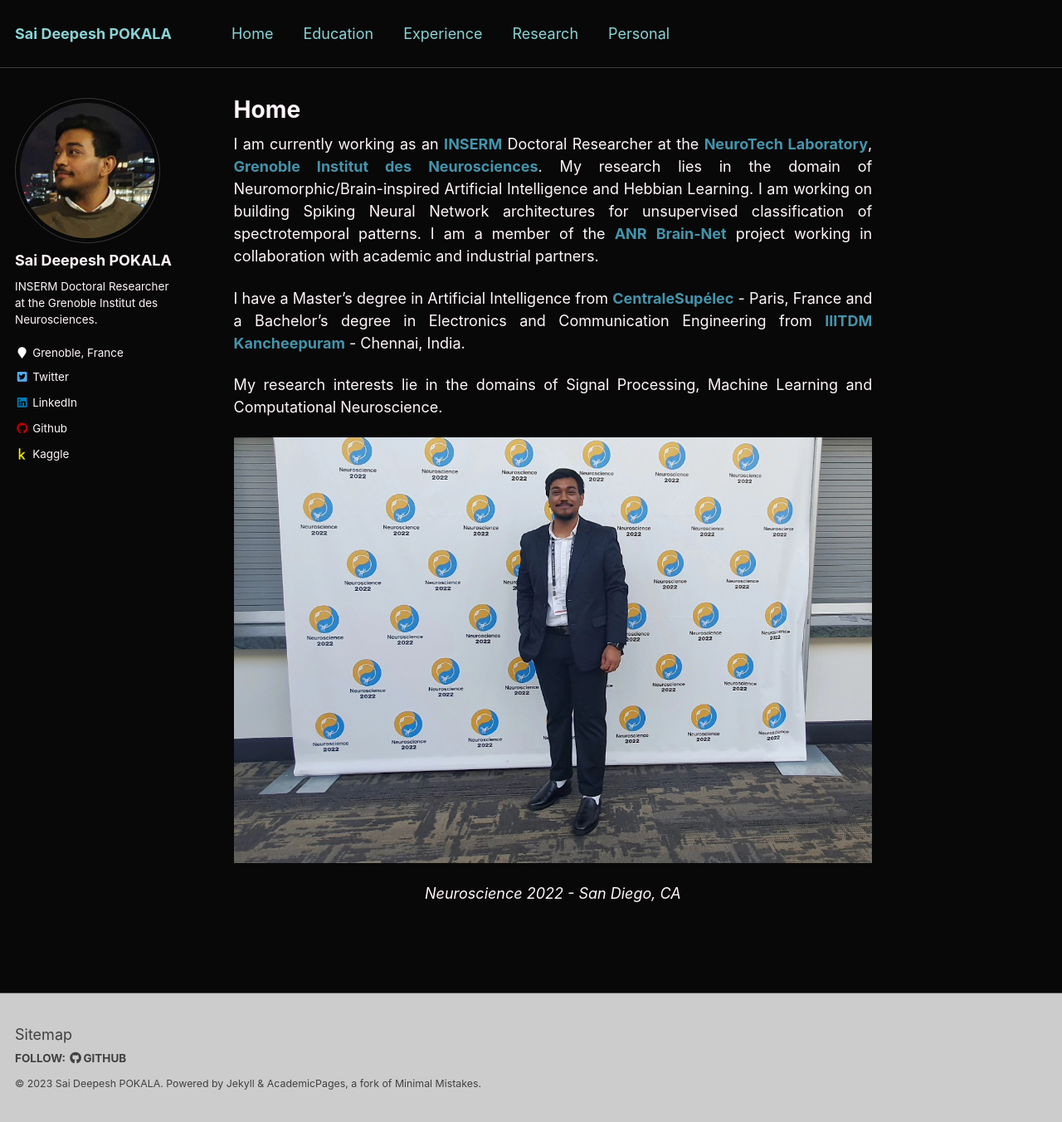
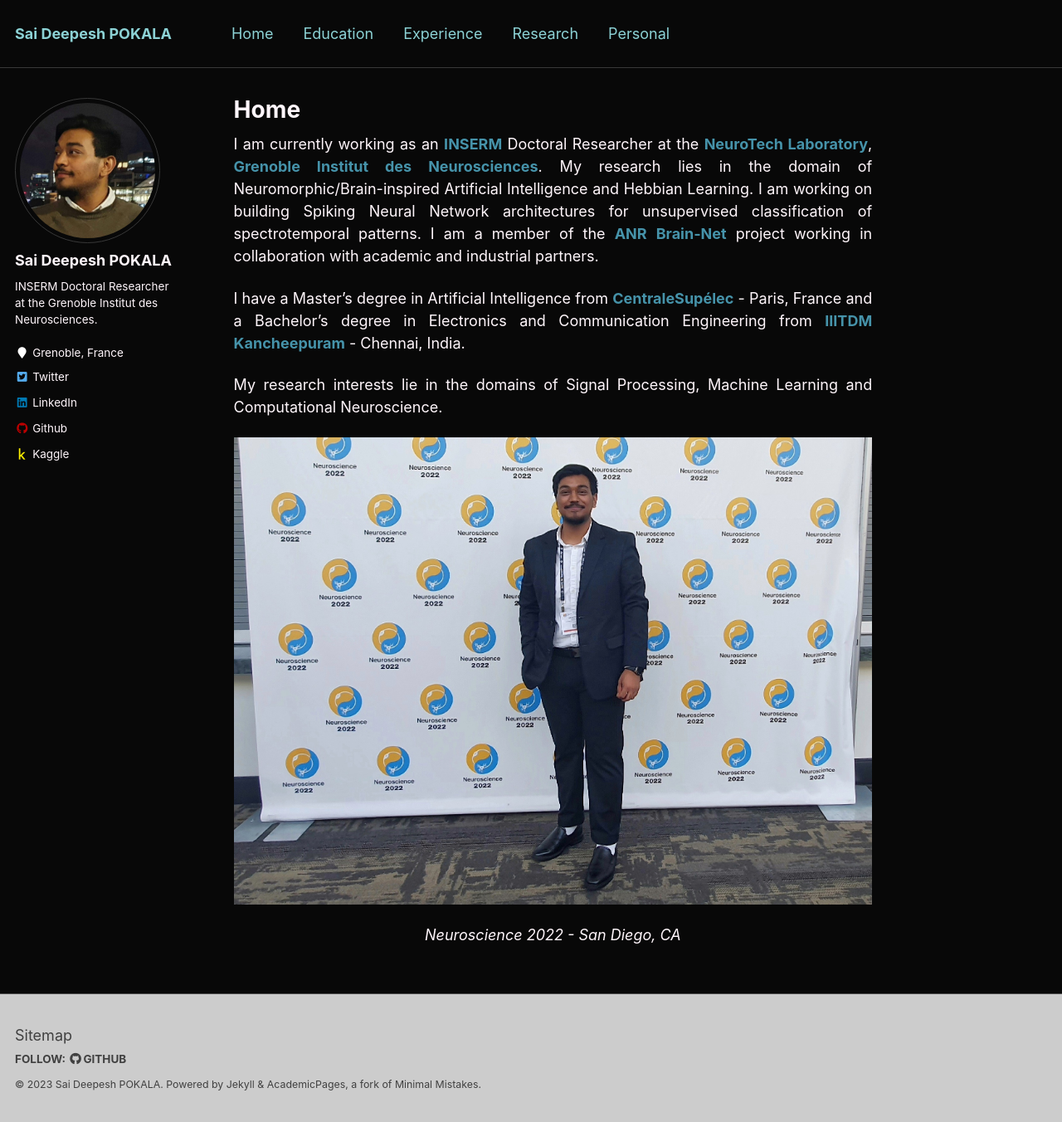
Before and after one commit to saideepesh/saideepesh.github.io, a Jekyll site: the page built from _pages/about.md, in a window 1280 px wide and 1352 px high. Shown: the whole window at 83% size. Built offline with Jekyll 4.4.1, drawn with Linux system fonts in a browser that asks for light colours.

Commit message:
Update about.md

```diff
--- a/_pages/about.md
+++ b/_pages/about.md
@@ -17,7 +17,7 @@ My research interests lie in the domains of Signal Processing, Machine Learning
 <!--You can find more information in my [CV](https://saideepesh.github.io/files/PSD_CV_Dec 2020.pdf){:target="_blank" rel="noopener"}.-->
 
 <p align="center">
-  <img src="https://saideepesh.github.io/images/20230227_072002.jpg?raw=true">
+  <img src="https://saideepesh.github.io/images/20230227_072002-01.jpeg?raw=true">
 </p>
 
 
```
